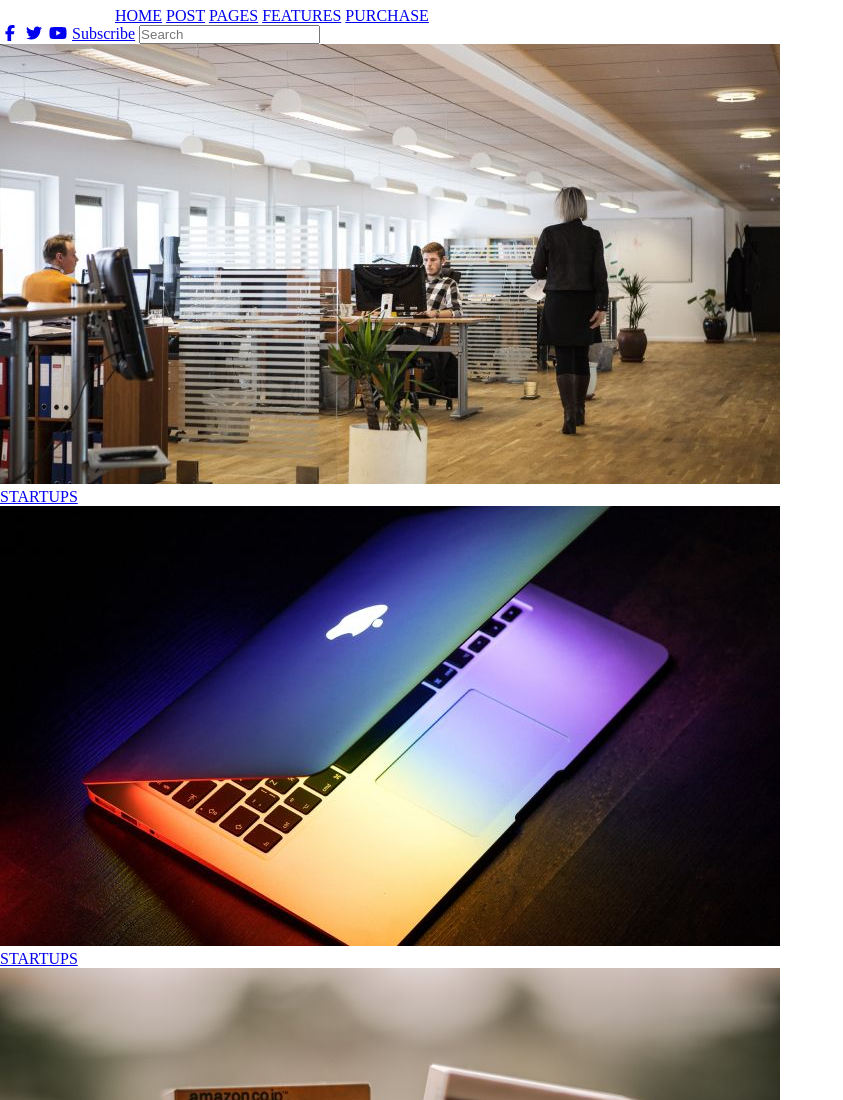
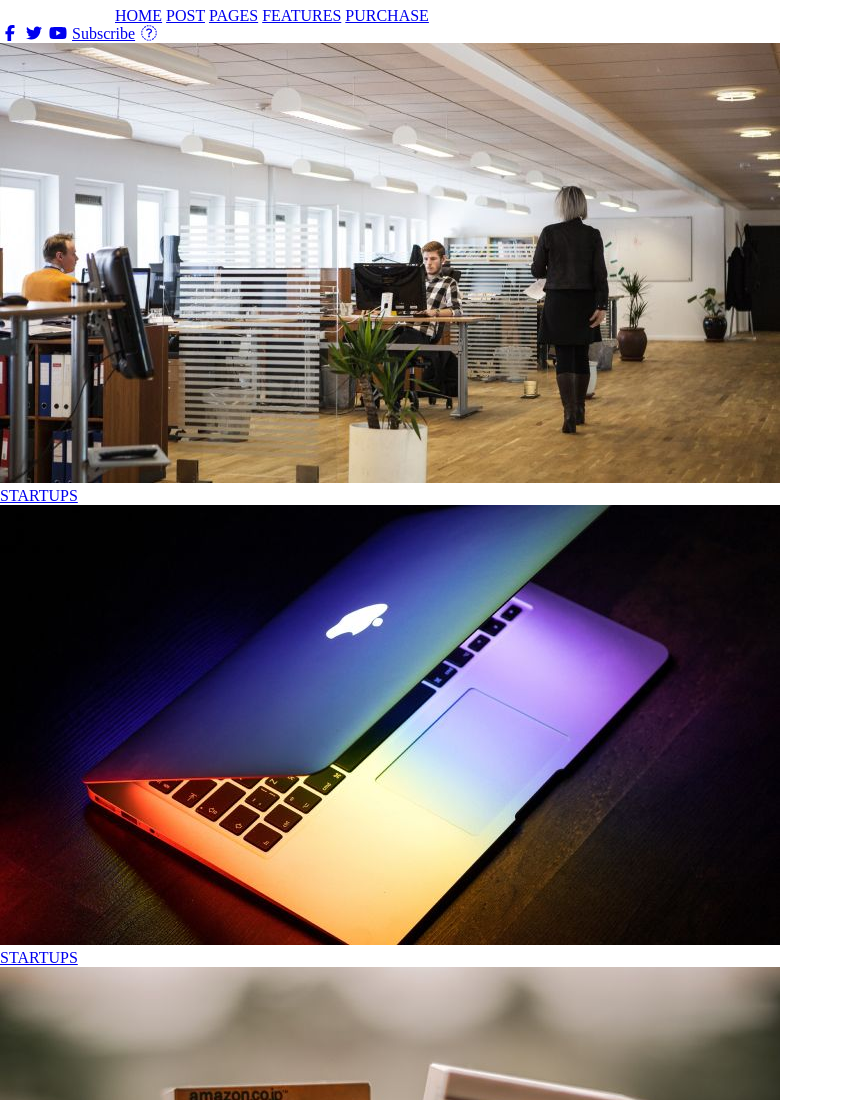
Before and after one commit to JeromeGDev/Maquette_Talis, a website: page index.html in a window 1280 px wide. Shown: the top 1100 px of the page, without its empty margins (0-843 px from the left). Drawn offline with Linux system fonts and the light colour scheme.

Commit message:
modification champ input en icone loupe

```diff
--- a/index.html
+++ b/index.html
@@ -30,7 +30,7 @@
 				<a href="#" class="menu__nav__social__link"><i class="fa-brands fa-twitter"></i></a>
 				<a href="#" class="menu__nav__social__link"><i class="fa-brands fa-youtube"></i></a>
 				<a href="#" class="menu__nav__social__link">Subscribe</a>
-				<input type="text" class="menu__nav__social__search" placeholder="Search">
+				<a href="#" class="menu__nav__social__link"><i class="fa-brands fa-search"></i></a>
 			</nav>
 		</div>
 		<div class="subHeader">
```
